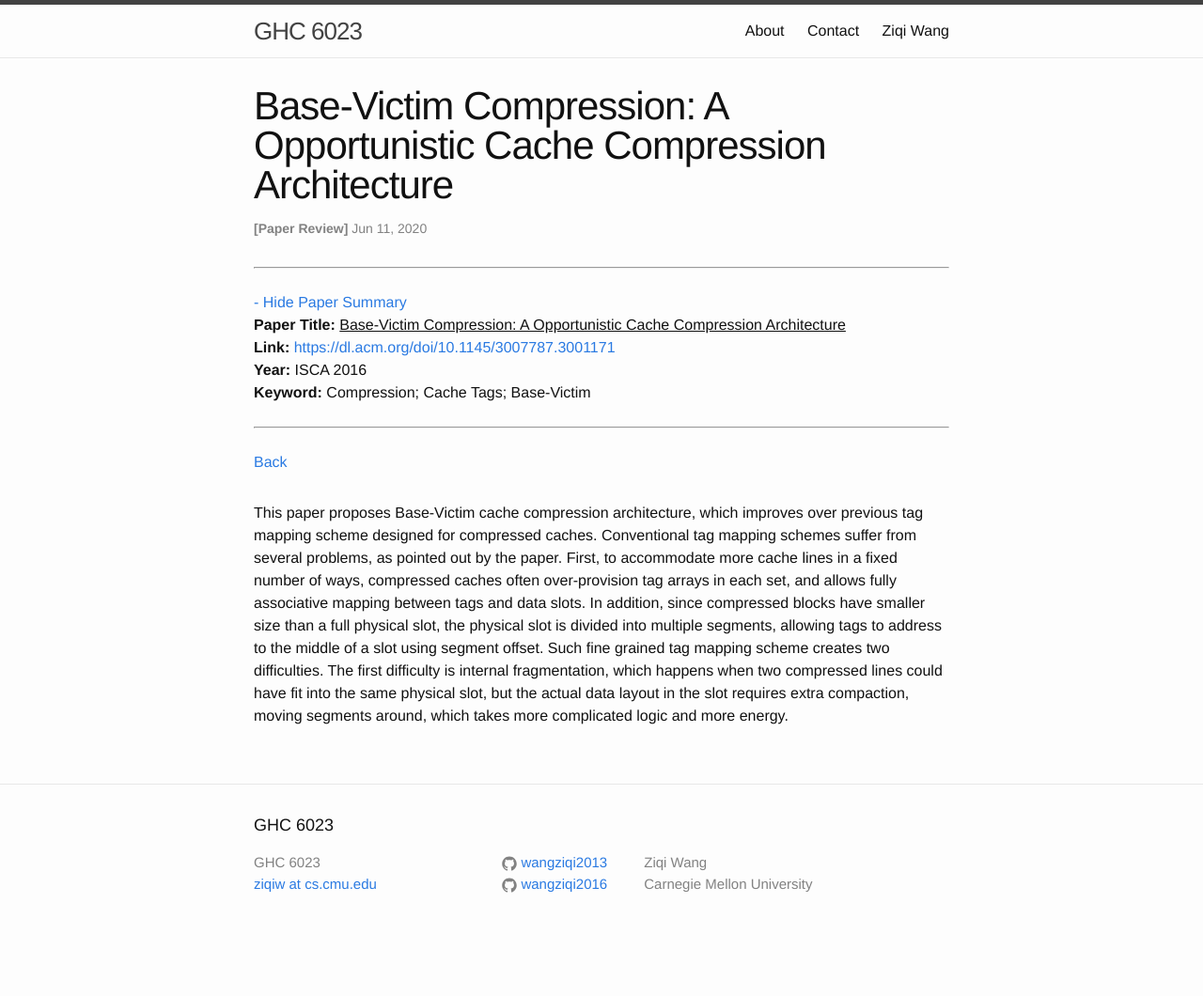
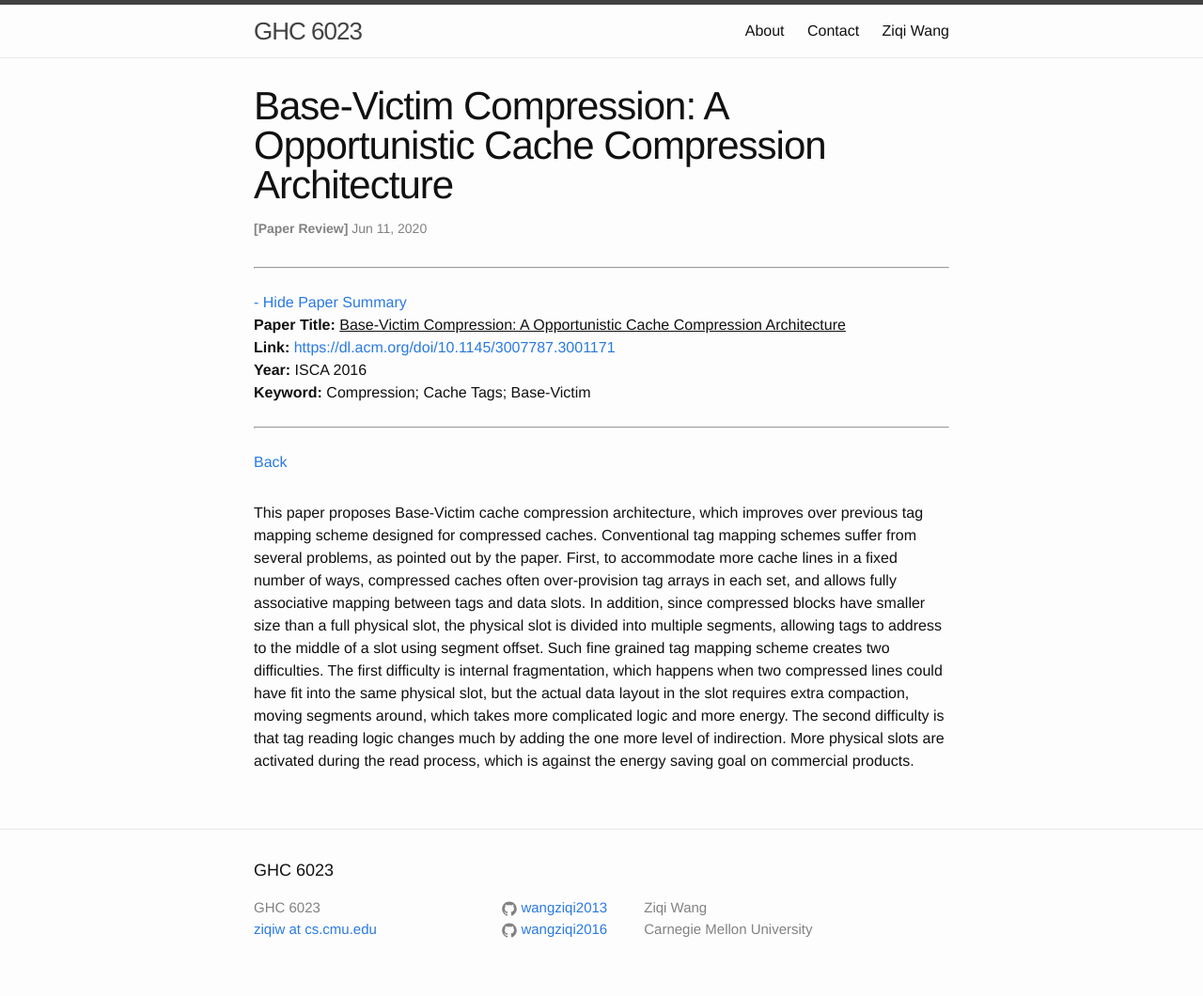
Before and after one commit to wangziqi2013/wangziqi2013.github.io, a Jekyll site: the page built from _posts/2020-06-11-base-victim.markdown, in a window 1280 px wide. Shown: the whole page at 94% size. Built offline with Jekyll 4.4.1, drawn with Linux system fonts in a browser that asks for light colours; before the commit the page ends 1012 px from its top, so only the background shows below that.

Commit message:
Adding second diff

```diff
--- a/_posts/2020-06-11-base-victim.markdown
+++ b/_posts/2020-06-11-base-victim.markdown
@@ -21,4 +21,6 @@ have smaller size than a full physical slot, the physical slot is divided into m
 address to the middle of a slot using segment offset. Such fine grained tag mapping scheme creates two difficulties.
 The first difficulty is internal fragmentation, which happens when two compressed lines could have fit into the same
 physical slot, but the actual data layout in the slot requires extra compaction, moving segments around, which takes
-more complicated logic and more energy.
+more complicated logic and more energy. The second difficulty is that tag reading logic changes much by adding the one
+more level of indirection. More physical slots are activated during the read process, which is against the energy saving
+goal on commercial products.
```
